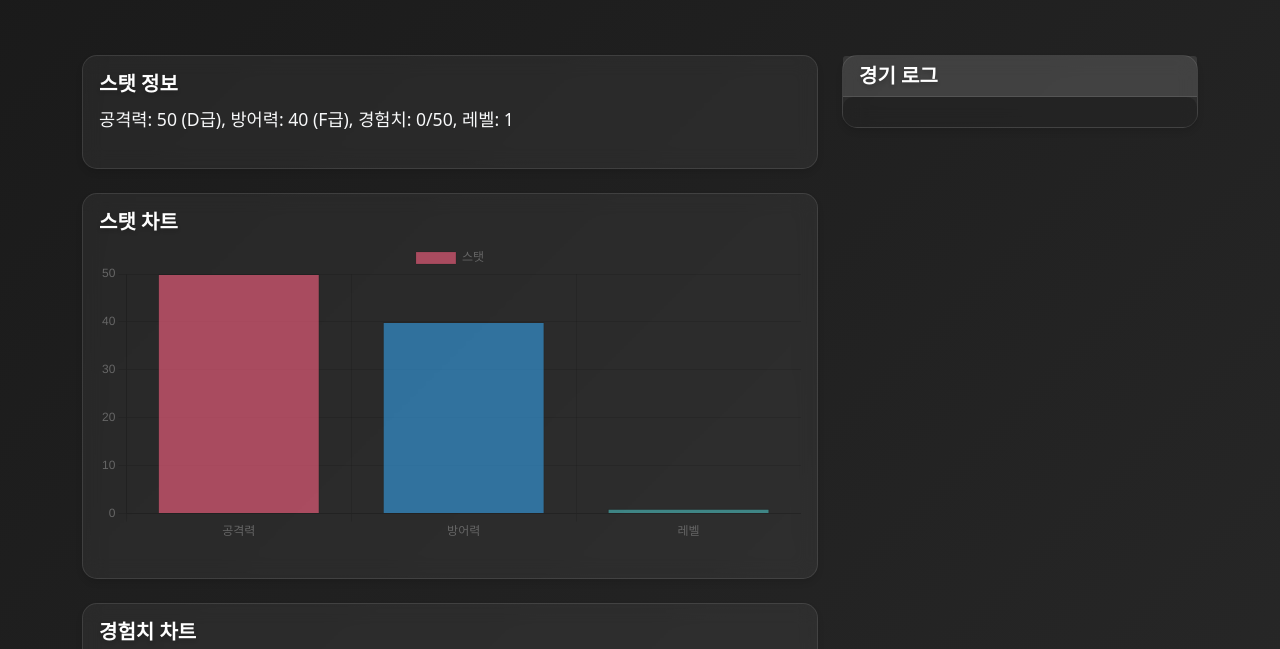
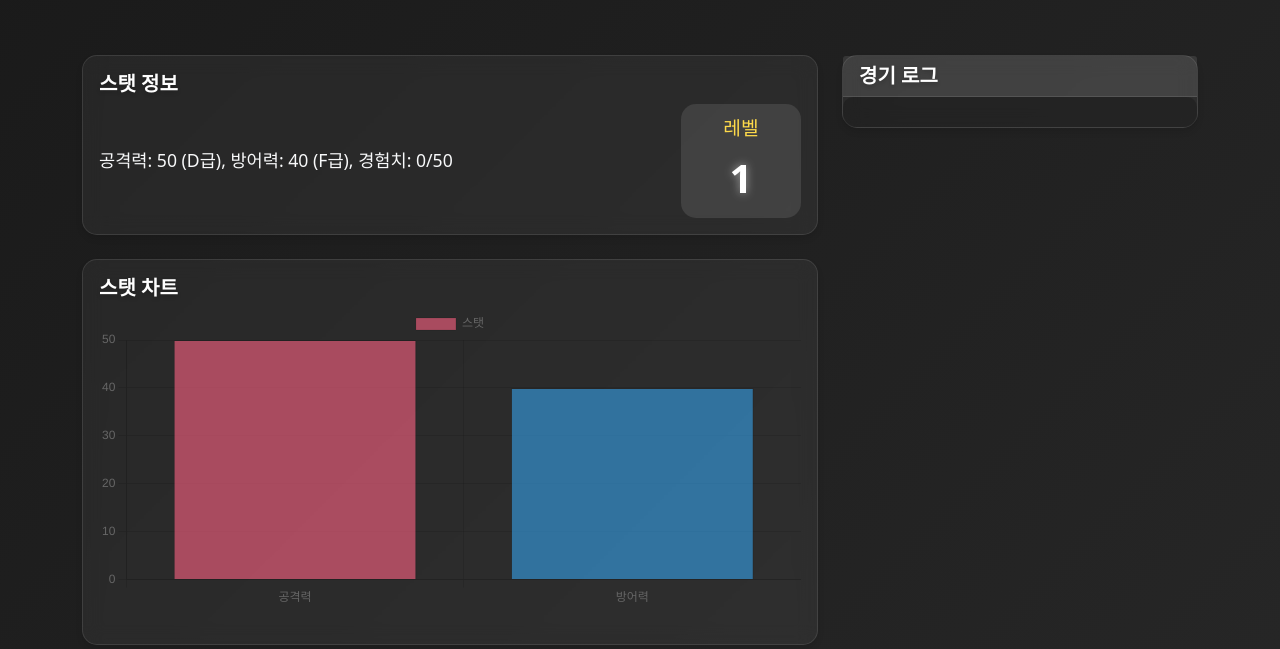
Before and after one commit to solardayz/lengendary_boxer, a plain HTML site: page dashboard.html in a window 1280 px wide. Shown: the part 77-726 px from the top of the page. Drawn offline with nearby package versions, Linux system fonts and the light colour scheme.

Commit message:
대시보드 레벨 표시 기능 추가: 레벨 정보를 시각적으로 표시하기 위한 UI 요소 추가 및 스크립트 수정

```diff
--- a/dashboard.html
+++ b/dashboard.html
@@ -101,6 +101,26 @@
       height: 300px;
       margin-bottom: 20px;
     }
+    .level-display {
+      text-align: center;
+      padding: 10px 20px;
+      background: rgba(255, 255, 255, 0.1);
+      border-radius: 15px;
+      min-width: 120px;
+    }
+    .level-label {
+      display: block;
+      font-size: 1.2em;
+      color: #feda4a;
+      margin-bottom: 5px;
+    }
+    .level-number {
+      display: block;
+      font-size: 2.5em;
+      font-weight: bold;
+      color: #fff;
+      text-shadow: 0 0 10px rgba(255, 255, 255, 0.5);
+    }
     @media (max-width: 768px) {
       .dashboard-title {
         font-size: 2em;
@@ -131,7 +151,13 @@
         <div class="card mb-4">
           <div class="card-body">
             <h5 class="card-title">스탯 정보</h5>
-            <p id="statInfo" class="stat-info"></p>
+            <div class="d-flex justify-content-between align-items-center">
+              <p id="statInfo" class="stat-info mb-0"></p>
+              <div class="level-display">
+                <span class="level-label">레벨</span>
+                <span id="levelNumber" class="level-number">1</span>
+              </div>
+            </div>
           </div>
         </div>
 
--- a/dashboard.js
+++ b/dashboard.js
@@ -73,10 +73,13 @@ document.addEventListener("DOMContentLoaded", function() {
       document.getElementById("statInfo").innerText =
         "공격력: " + boxerStats.attack + " (" + getStatRange(boxerStats.attack) + "), " +
         "방어력: " + boxerStats.defense + " (" + getStatRange(boxerStats.defense) + "), " +
-        "경험치: " + boxerStats.experience + "/" + nextLevelExp + ", 레벨: " + boxerStats.level;
+        "경험치: " + boxerStats.experience + "/" + nextLevelExp;
+
+      // 레벨 표시 업데이트
+      document.getElementById("levelNumber").innerText = boxerStats.level;
 
       // 차트 업데이트
-      statsChart.data.datasets[0].data = [boxerStats.attack, boxerStats.defense, boxerStats.level];
+      statsChart.data.datasets[0].data = [boxerStats.attack, boxerStats.defense];
       statsChart.update();
 
       expChart.data.datasets[0].data = [boxerStats.experience, nextLevelExp];
@@ -88,14 +91,13 @@ document.addEventListener("DOMContentLoaded", function() {
     var statsChart = new Chart(ctx, {
       type: 'bar',
       data: {
-        labels: ['공격력', '방어력', '레벨'],
+        labels: ['공격력', '방어력'],
         datasets: [{
           label: '스탯',
-          data: [boxerStats.attack, boxerStats.defense, boxerStats.level],
+          data: [boxerStats.attack, boxerStats.defense],
           backgroundColor: [
             'rgba(255, 99, 132, 0.6)',
-            'rgba(54, 162, 235, 0.6)',
-            'rgba(75, 192, 192, 0.6)'
+            'rgba(54, 162, 235, 0.6)'
           ],
           borderWidth: 1
         }]
```
